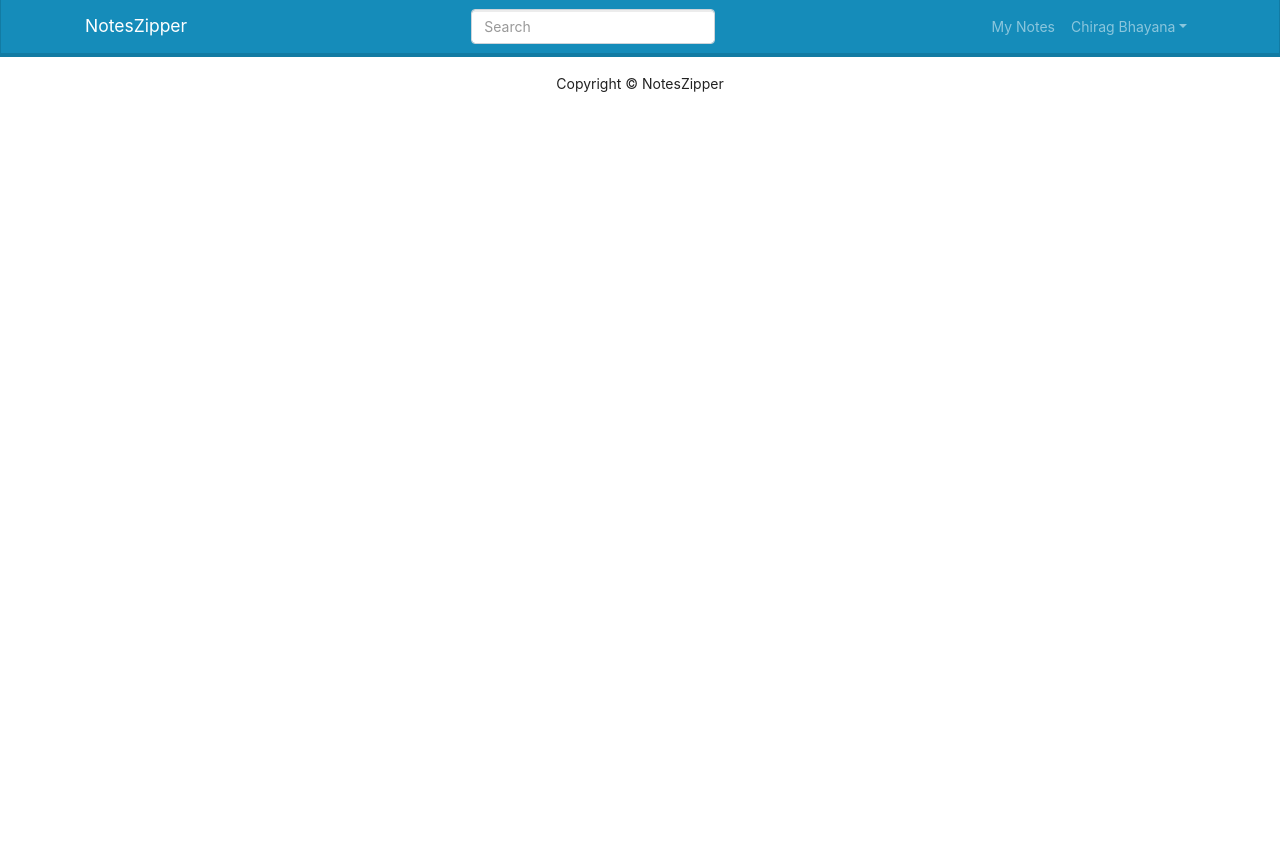
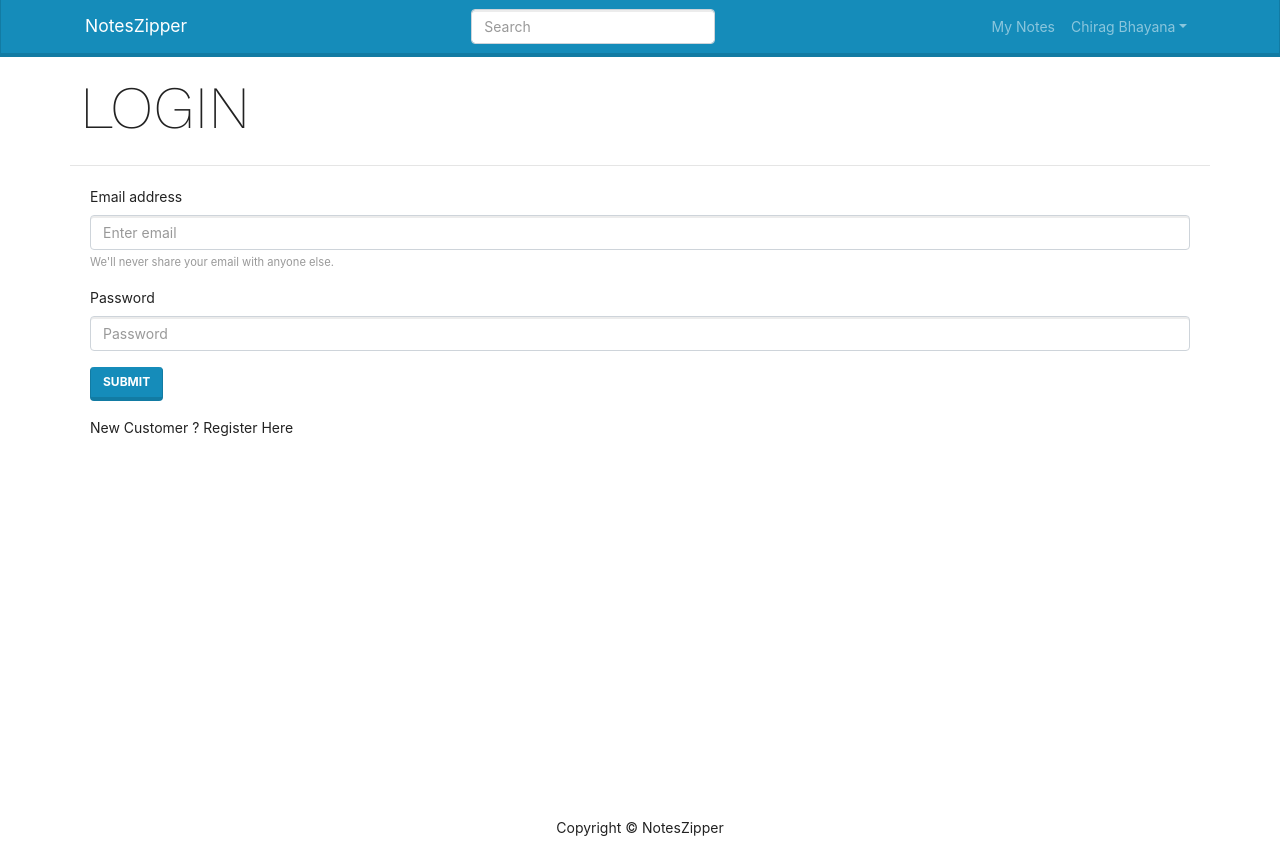
Before and after one commit to CHIRAGBHAYANA/NotesZipper, a React (Create React App) app in the folder frontend/: page /login in a window 1280 px wide. Before the commit the page ends 800 px from the top, so only its background shows below. Built offline with nearby package versions, Linux system fonts and the light colour scheme.

Commit message:
Completed LoginUI

```diff
--- a/frontend/src/App.js
+++ b/frontend/src/App.js
@@ -4,6 +4,8 @@
 import LandingPage from "./Screens/LandingPage/LandingPage";
 import { BrowserRouter, Route } from "react-router-dom";
 import MyNotes from "./Screens/MyNotes/MyNotes";
+import LoginScreen from "./Screens/LoginScreen/LoginScreen";
+import RegisterScreen from "./Screens/RegisterScreen/RegisterScreen";
 
 function App() {
   return (
@@ -11,6 +13,8 @@
       <Header />
       <main>
         <Route path="/" component={LandingPage} exact />
+        <Route path="/login" component={LoginScreen} exact />
+        <Route path="/register" component={RegisterScreen} exact />
         <Route path="/mynotes" component={() => <MyNotes />} />
       </main>
       <Footer />
--- /dev/null
+++ b/frontend/src/Components/ErrorMessage.js
@@ -0,0 +1,14 @@
+import React from "react";
+import { Alert } from "react-bootstrap";
+
+function ErrorMessage({ variant = "info", children }) {
+  return (
+    <div>
+      <Alert variant={variant} style={{ fontSize: 20 }}>
+        <strong>{children}</strong>
+      </Alert>
+    </div>
+  );
+}
+
+export default ErrorMessage;
--- /dev/null
+++ b/frontend/src/Components/Loading.js
@@ -0,0 +1,28 @@
+import React from "react";
+import { Spinner } from "react-bootstrap";
+
+function Loading({ size = 100 }) {
+  return (
+    <div>
+      <div
+        style={{
+          display: "flex",
+          justifyContent: "center",
+          alignItems: "center",
+          width: "100%",
+          height: "100%",
+        }}
+      >
+        <Spinner
+          style={{
+            width: size,
+            height: size,
+          }}
+          animation="border"
+        />
+      </div>
+    </div>
+  );
+}
+
+export default Loading;
--- /dev/null
+++ b/frontend/src/Screens/LoginScreen/LoginScreen.css
@@ -0,0 +1,5 @@
+.loginContainer {
+  display: flex;
+  flex-direction: column;
+  margin: 20px;
+}
--- /dev/null
+++ b/frontend/src/Screens/LoginScreen/LoginScreen.js
@@ -0,0 +1,91 @@
+import React, { useState } from "react";
+import Mainscreen from "../../Components/Mainscreen";
+import Loading from "../../Components/Loading";
+import ErrorMessage from "../../Components/ErrorMessage";
+import { Form, Button, Row, Col } from "react-bootstrap";
+import { Link } from "react-router-dom";
+import axios from "axios";
+import "./LoginScreen.css";
+
+function LoginScreen() {
+  const [email, setEmail] = useState("");
+  const [password, setPassword] = useState("");
+  const [error, setError] = useState(false);
+  const [loading, setLoading] = useState(false);
+
+  const submitHandler = async (e) => {
+    e.preventDefault();
+    try {
+      const config = {
+        headers: {
+          "Content-type": "application/json",
+        },
+      };
+      setLoading(true);
+
+      const { data } = await axios.post(
+        "/api/users/login",
+        {
+          email,
+          password,
+        },
+        config
+      );
+      console.log(data);
+      localStorage.setItem("userInfo", JSON.stringify(data));
+      setLoading(false);
+    } catch (error) {
+      setError(error.response.data.message);
+      setLoading(false);
+    }
+  };
+
+  return (
+    <div>
+      <Mainscreen title="LOGIN">
+        <div className="loginContainer">
+          {error && <ErrorMessage variant="danger">{error}</ErrorMessage>}
+          {loading && <Loading />}
+          <Form onSubmit={submitHandler}>
+            <Form.Group className="mb-3" controlId="formBasicEmail">
+              <Form.Label>Email address</Form.Label>
+              <Form.Control
+                type="email"
+                placeholder="Enter email"
+                value={email}
+                onChange={(e) => setEmail(e.target.value)}
+              />
+              <Form.Text className="text-muted">
+                We'll never share your email with anyone else.
+              </Form.Text>
+            </Form.Group>
+
+            <Form.Group className="mb-3" controlId="formBasicPassword">
+              <Form.Label>Password</Form.Label>
+              <Form.Control
+                type="password"
+                placeholder="Password"
+                value={password}
+                onChange={(e) => setPassword(e.target.value)}
+              />
+            </Form.Group>
+            <Form.Group
+              className="mb-3"
+              controlId="formBasicCheckbox"
+            ></Form.Group>
+            <Button variant="primary" type="submit">
+              Submit
+            </Button>
+          </Form>
+          <Row className="py-3">
+            <Col>
+              New Customer ? <Link to="/register">Register Here</Link>
+            </Col>
+          </Row>
+        </div>
+      </Mainscreen>
+    </div>
+  );
+}
+
+export default LoginScreen;
--- /dev/null
+++ b/frontend/src/Screens/RegisterScreen/RegisterScreen.js
@@ -0,0 +1,7 @@
+import React from "react";
+
+function RegisterScreen() {
+  return <div>RegisterScreen</div>;
+}
+
+export default RegisterScreen;
```
Also changed, not shown: frontend/src/Screens/LandingPage/LandingPage.js (+9 -2 lines).
